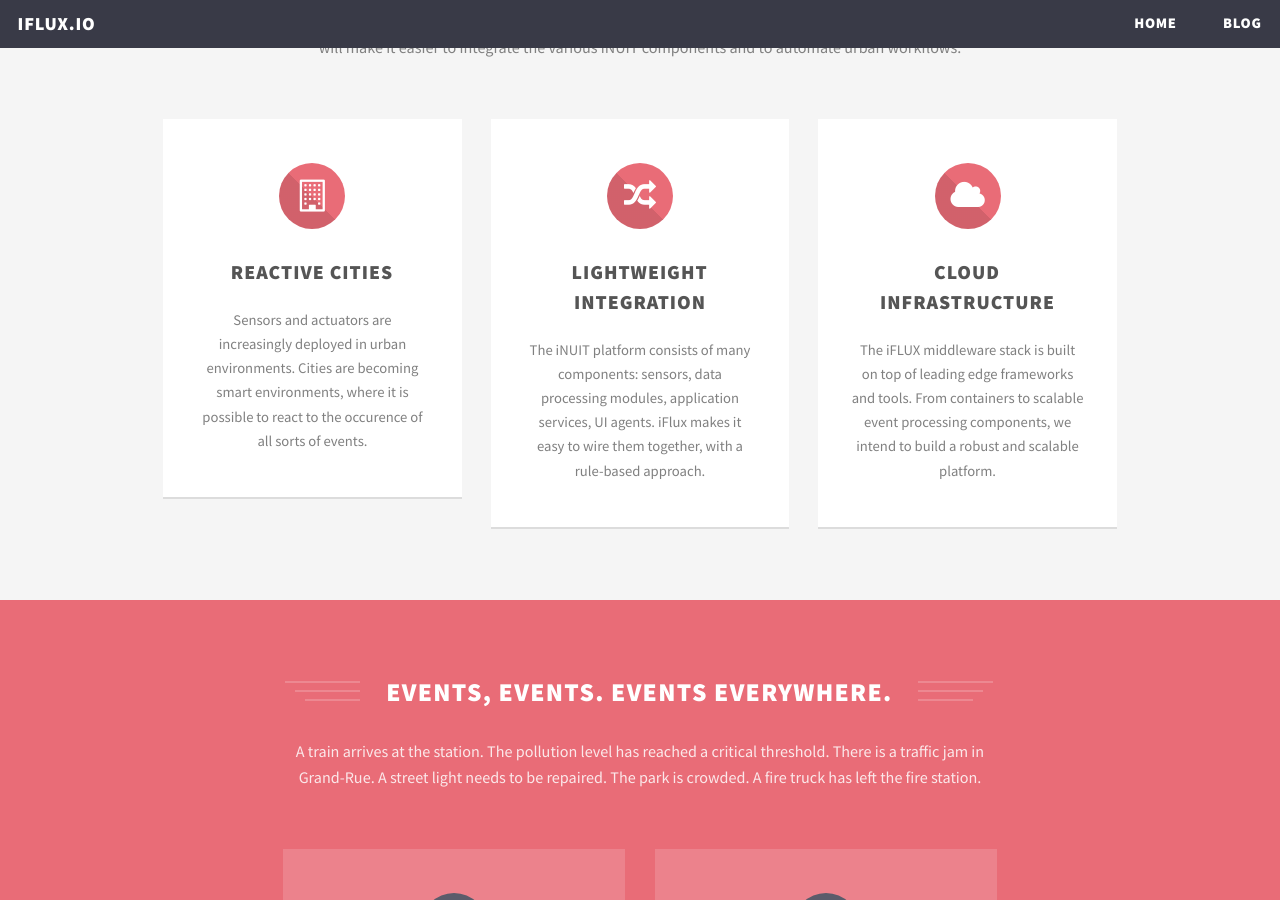
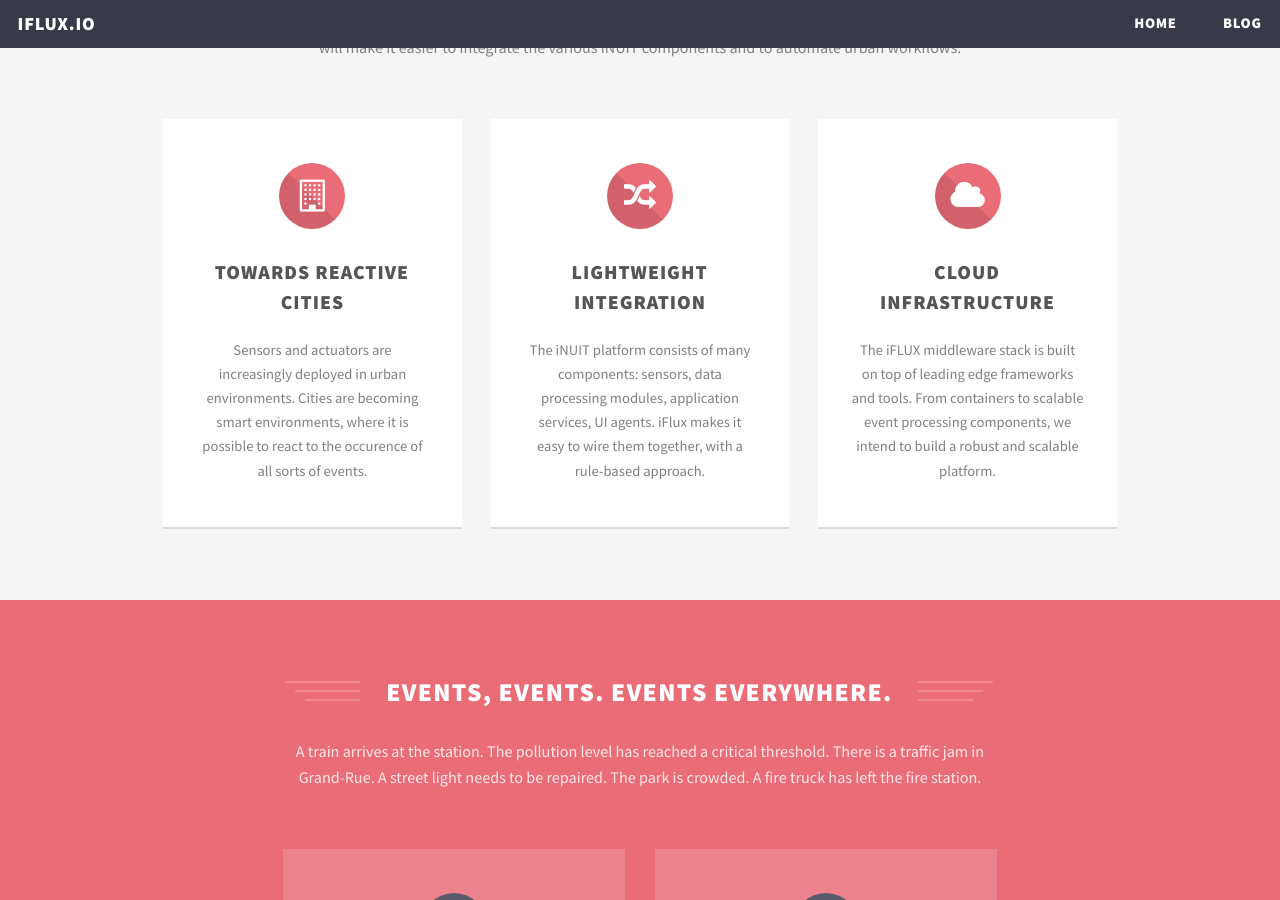
Before and after one commit to SoftEng-HEIGVD/iFLUX.io, a Jekyll site: the page index.html, which Jekyll copies as it is, in a window 1280 px wide and 900 px high, scrolled down 536 px. Built offline with Jekyll 4.4.1, drawn with Linux system fonts in a browser that asks for light colours.

Commit message:
Fixing alignment issue on index page

```diff
--- a/index.html
+++ b/index.html
@@ -54,7 +54,7 @@
 						<div class="4u">
 							<section class="box special">
 								<i class="icon major fa-building-o"></i>
-								<h3>Reactive Cities</h3>
+								<h3>Towards Reactive Cities</h3>
 								<p>Sensors and actuators are increasingly deployed in urban environments. Cities are becoming smart environments, where it is possible to react to the occurence of all sorts of events.</p>
 							</section>
 						</div>
```
